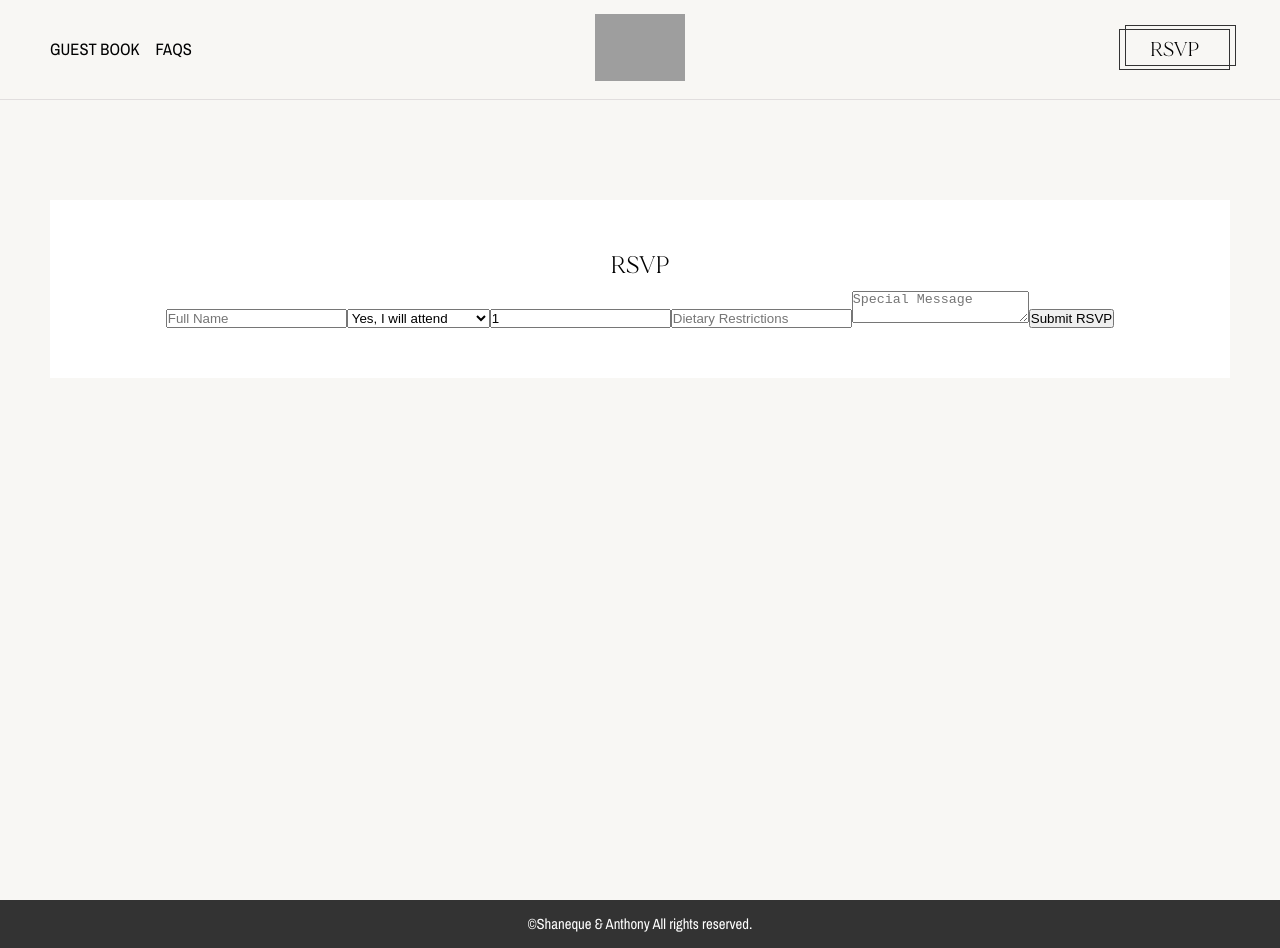
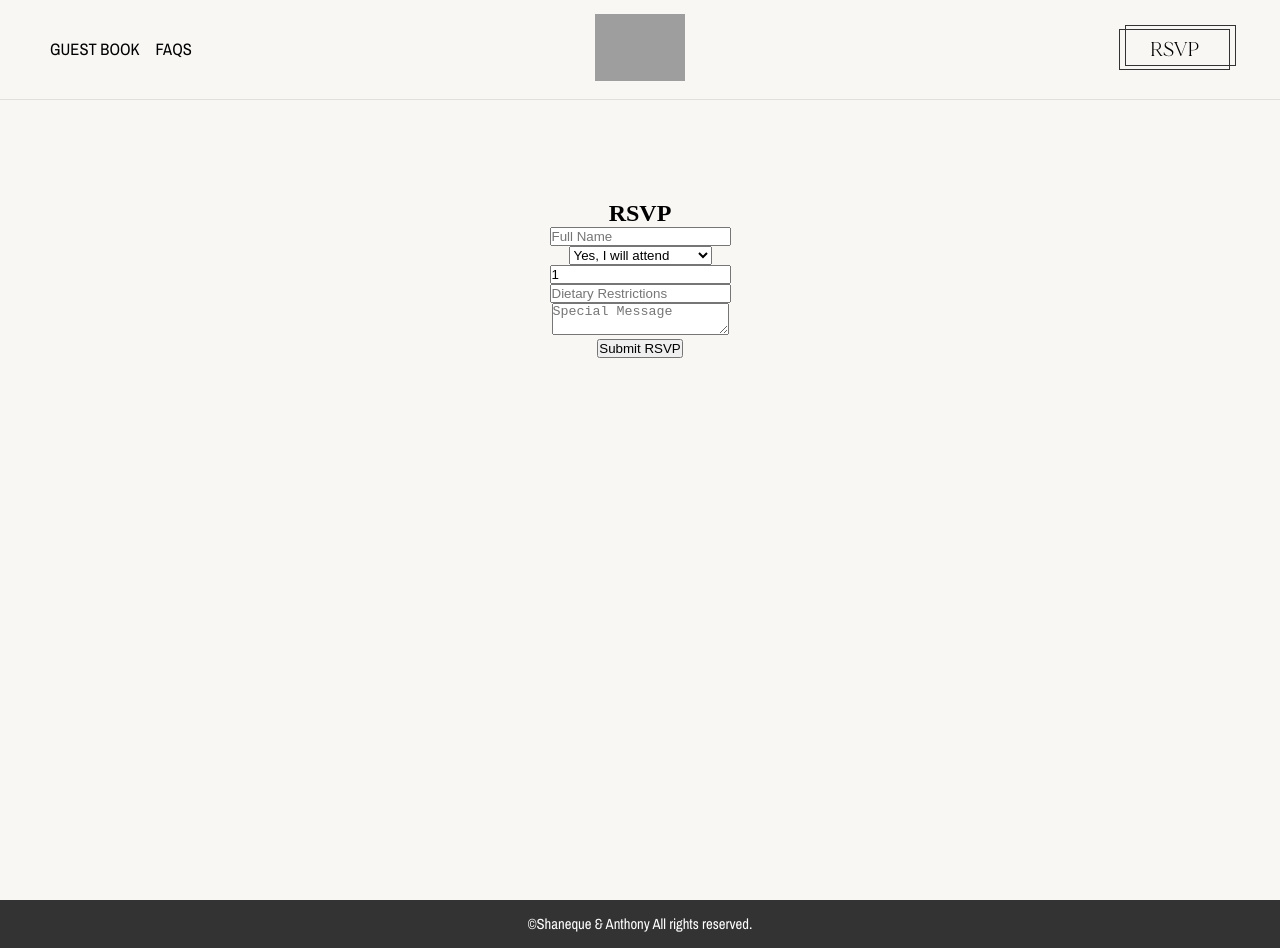
Before and after one commit to DIILEESHA/Shaneque-Anthony, a React (Vite) app: page /rsvp in a window 1280 px wide. Built offline with nearby package versions, Linux system fonts and the light colour scheme; no server answers; the database is empty; grey boxes are pictures that could not be loaded.

Commit message:
Update RSVPForm.jsx

```diff
--- a/src/pages/rsvp/RSVPForm.jsx
+++ b/src/pages/rsvp/RSVPForm.jsx
@@ -6,7 +6,7 @@ import "react-toastify/dist/ReactToastify.css";
 import "./rsvp.css";
 
 const RSVPForm = () => {
-  // 🔓 RSVP OPEN FLAG
+  // 🔓 RSVP OPEN
   const isRSVPOpen = true;
 
   const [fullName, setFullName] = useState("");
@@ -20,11 +20,11 @@ const RSVPForm = () => {
   useEffect(() => {
     const fetchRSVPs = async () => {
       try {
-        const querySnapshot = await getDocs(collection(db, "rsvp"));
-        const responses = querySnapshot.docs.map((doc) => doc.data());
-        setRSVPResponses(responses);
-      } catch (error) {
-        toast.error("Error fetching RSVP responses");
+        const snapshot = await getDocs(collection(db, "rsvp"));
+        const data = snapshot.docs.map((doc) => doc.data());
+        setRSVPResponses(data);
+      } catch {
+        toast.error("Failed to load RSVPs");
       }
     };
     fetchRSVPs();
@@ -34,10 +34,9 @@ const RSVPForm = () => {
     e.preventDefault();
 
     let newErrors = {};
-    if (!fullName.trim()) newErrors.fullName = "Full Name is required";
-    if (attending === "Yes" && (!guests || guests < 1)) {
-      newErrors.guests = "Please enter number of guests";
-    }
+    if (!fullName.trim()) newErrors.fullName = "Full name is required";
+    if (attending === "Yes" && guests < 1)
+      newErrors.guests = "Guests required";
 
     setErrors(newErrors);
     if (Object.keys(newErrors).length > 0) return;
@@ -47,15 +46,10 @@ const RSVPForm = () => {
         fullName,
         attending,
         guests: attending === "Yes" ? guests : "0",
-        dietaryRestrictions: attending === "Yes" ? dietaryRestrictions : "",
-        specialMessage: attending === "Yes" ? specialMessage : "",
+        dietaryRestrictions,
+        specialMessage,
         createdAt: new Date(),
       });
-
-      setRSVPResponses([
-        ...rsvpResponses,
-        { fullName, attending, guests, dietaryRestrictions, specialMessage },
-      ]);
 
       toast.success("RSVP submitted successfully 🎉");
 
@@ -65,8 +59,8 @@ const RSVPForm = () => {
       setDietaryRestrictions("");
       setSpecialMessage("");
       setErrors({});
-    } catch (error) {
-      toast.error("Error submitting RSVP");
+    } catch {
+      toast.error("Submission failed");
     }
   };
 
@@ -75,35 +69,43 @@ const RSVPForm = () => {
       <ToastContainer />
 
       {!isRSVPOpen ? (
-        <>
-          <h2 className="guest_title">RSVP is closed</h2>
-          <p className="guest_para">Thank you for your interest!</p>
-        </>
+        <div className="rsvp_closed">
+          <h2 className="guest_title">RSVP is Closed</h2>
+          <p className="guest_para">Thank you for your interest</p>
+        </div>
       ) : (
-        <form className="guest_form" onSubmit={handleSubmit}>
-          <h2 className="guest_title">RSVP</h2>
+        <form className="rsvp_form" onSubmit={handleSubmit}>
+          <h2 className="rsvp_title">RSVP</h2>
 
+          <div className="rsvp_field">
             <input
+              className="rsvp_input"
               type="text"
               placeholder="Full Name"
               value={fullName}
               onChange={(e) => setFullName(e.target.value)}
             />
             {errors.fullName && (
-            <p className="error">{errors.fullName}</p>
+              <span className="rsvp_error">{errors.fullName}</span>
             )}
+          </div>
 
+          <div className="rsvp_field">
             <select
+              className="rsvp_select"
               value={attending}
               onChange={(e) => setAttending(e.target.value)}
             >
               <option value="Yes">Yes, I will attend</option>
               <option value="No">Sorry, I can’t make it</option>
             </select>
+          </div>
 
           {attending === "Yes" && (
             <>
+              <div className="rsvp_field">
                 <input
+                  className="rsvp_input"
                   type="number"
                   min="1"
                   placeholder="Number of Guests"
@@ -111,10 +113,13 @@ const RSVPForm = () => {
                   onChange={(e) => setGuests(e.target.value)}
                 />
                 {errors.guests && (
-                <p className="error">{errors.guests}</p>
+                  <span className="rsvp_error">{errors.guests}</span>
                 )}
+              </div>
 
+              <div className="rsvp_field">
                 <input
+                  className="rsvp_input"
                   type="text"
                   placeholder="Dietary Restrictions"
                   value={dietaryRestrictions}
@@ -122,18 +127,24 @@ const RSVPForm = () => {
                     setDietaryRestrictions(e.target.value)
                   }
                 />
+              </div>
 
+              <div className="rsvp_field">
                 <textarea
+                  className="rsvp_textarea"
                   placeholder="Special Message"
                   value={specialMessage}
                   onChange={(e) =>
                     setSpecialMessage(e.target.value)
                   }
                 />
+              </div>
             </>
           )}
 
-          <button type="submit">Submit RSVP</button>
+          <button type="submit" className="rsvp_button">
+            Submit RSVP
+          </button>
         </form>
       )}
     </div>
```
Lines whose indentation alone changed are shown as unchanged.
